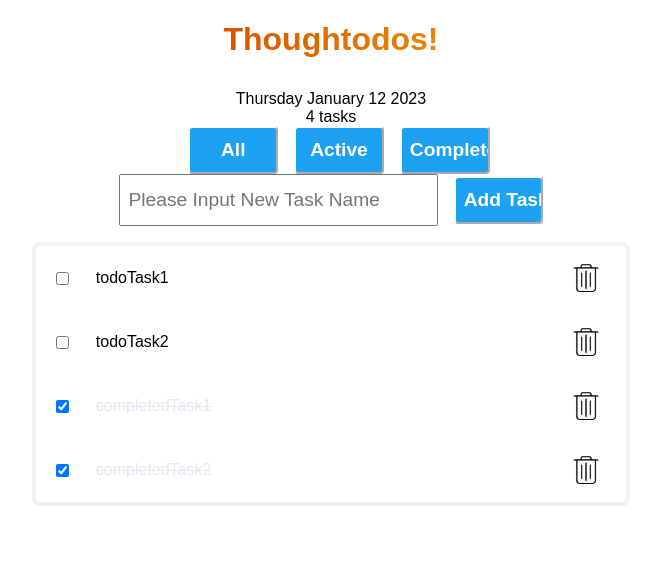
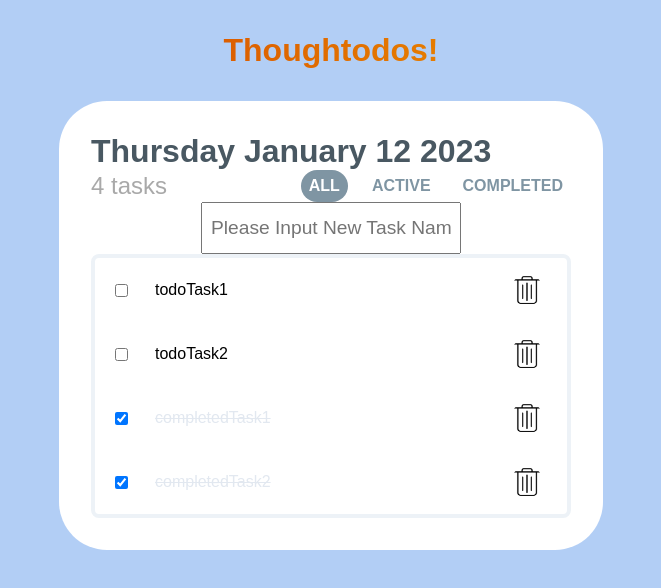
Before and after one commit to charlotte-xiao/thoughtodos, a React (Create React App) app: page / in a window 1280 px wide. Shown: the top 588 px of the page, without its empty margins (309-970 px from the left). Built offline with nearby package versions, Linux system fonts and the light colour scheme.

Commit message:
<feat, xs, [E-8]>: modify add task way and add css

```diff
--- a/src/App.tsx
+++ b/src/App.tsx
@@ -8,17 +8,22 @@ const Header = styled.header`
   h1 {
     font-size: 2rem;
     font-weight: 800;
+    margin: 0;
+    padding: 2rem;
   }
+
   background: linear-gradient(0.25turn, #c21500, #ffc500);
   -webkit-background-clip: text;
   color: transparent;
 `;
 
 const Container = styled.div`
-    background-color: white;
+  background-color: #b2cef5;
   font-family: "Google Sans", sans-serif;
-    width: 60%;
-    margin: 0 auto;
+  width: 100vw;
+  height: 100vh;
+  margin: 0;
+  padding: 0;
   text-align: center;
 `;
 
--- a/src/component/AddTask/index.tsx
+++ b/src/component/AddTask/index.tsx
@@ -1,4 +1,4 @@
-import React, {ChangeEvent} from "react";
+import React, {ChangeEvent, KeyboardEvent} from "react";
 import Task from "../../models/Task";
 import styled from "styled-components";
 import {ACTION_TYPE} from "../../constants/ActionType";
@@ -9,6 +9,45 @@ import moment from "moment";
 import TaskList from "../../models/TaskList";
 import {TaskFilterCondition} from "../../constants/TaskFilterCondition";
 
+const NowDate = styled.div`
+  font-weight: bolder;
+  font-size: 2rem;
+  color: #495862;
+  text-align: left;
+`
+
+const ShowBox = styled.div`
+  display: flex;
+  flex-direction: row;
+  align-items: center;
+
+  div {
+    font-weight: normal;
+    font-size: 1.5rem;
+    color: darkgray;
+    flex: 1;
+    text-align: left;
+  }
+`
+
+const Button = styled.input`
+  color: #7f95a3;
+  background-color: white;
+  font-size: medium;
+  font-weight: bolder;
+  height: 2rem;
+  line-height: 2rem;
+  padding: 0 0.5rem;
+  margin-left: 1rem;
+  border: 0;
+  border-radius: 1rem;
+
+  &.is_active {
+    color: white;
+    background-color: #7f95a3;
+  }
+`;
+
 const Input = styled.input`
   font-size: larger;
   width: 50%;
@@ -16,56 +55,62 @@ const Input = styled.input`
   padding: 0.5rem;
 `;
 
-const Button = styled.input`
-  color: white;
-  font-size: larger;
-  font-weight: bolder;
-  background-color: rgb(29, 161, 242);
-  width: 15%;
-  height: 3rem;
-  padding: 0.5rem;
-  margin-left: 1rem;
-  border-color: white;
-  border-radius: 0.25rem;
-`;
-
 type AddTaskProps = {
     amount: number
     handleAddTask(taskName: string): void;
-    changeTaskFilterCondition(taskFilterCondition: TaskFilterCondition): void;
+    changeTaskFilterCondition(taskFilterCondition: number): void;
 }
 
 type AddTaskState = {
-    taskName: string
+    taskName: string,
+    taskFilterCondition: number
 }
 
 class AddTaskComponent extends React.Component<AddTaskProps, AddTaskState> {
 
     constructor(props: AddTaskProps) {
         super(props);
-        this.state = {taskName: ''}
+        this.state = {
+            taskName: '',
+            taskFilterCondition: TaskFilterCondition.ALL
+        }
     }
 
-    handleAddTask = () => {
-        this.props.handleAddTask(this.state.taskName);
+    handleAddTask = (event: KeyboardEvent<HTMLInputElement>) => {
+        if (event.code === 'Enter') {
+            this.props.handleAddTask(this.state.taskName);
+        }
     }
 
     handleChangeTaskName = (event: ChangeEvent<HTMLInputElement>) => {
         this.setState({taskName: event.target.value})
     }
+    handleChangeTaskFilterCondition = (condition: number) => {
+        this.setState({...this.state, taskFilterCondition: condition});
+        this.props.changeTaskFilterCondition(condition);
+    }
 
     render() {
         return (
-            <>
-                <div>{moment().format('dddd MMMM D YYYY')}</div>
-                <div>{this.props.amount} tasks</div>
-                <Button type="button" value="All" onClick={() => this.props.changeTaskFilterCondition(TaskFilterCondition.ALL)}/>
-                <Button type="button" value="Active" onClick={() => this.props.changeTaskFilterCondition(TaskFilterCondition.ACTIVE)}/>
-                <Button type="button" value="Completed" onClick={() => this.props.changeTaskFilterCondition(TaskFilterCondition.COMPLETED)}/>
-                <Input type="text" value={this.state.taskName} onChange={this.handleChangeTaskName}
+            <div>
+                <NowDate>{moment().format('dddd MMMM D YYYY')}</NowDate>
+                <ShowBox>
+                    <div>{this.props.amount} tasks</div>
+                    {
+                        Object.entries(TaskFilterCondition).map((condition) => (
+                            <Button type="button" value={condition[0]} key={condition[1]}
+                                    className={condition[1] === this.state.taskFilterCondition ? 'is_active' : ''}
+                                    onClick={() => {
+                                        this.handleChangeTaskFilterCondition(condition[1])
+                                    }}/>
+                        ))
+                    }
+                </ShowBox>
+                <Input type="text" value={this.state.taskName}
+                       onKeyDown={this.handleAddTask}
+                       onChange={this.handleChangeTaskName}
                        placeholder="Please Input New Task Name"/>
-                <Button type="button" onClick={this.handleAddTask} value="Add Task"/>
-            </>);
+            </div>);
     }
 
 }
--- a/src/constants/TaskFilterCondition.tsx
+++ b/src/constants/TaskFilterCondition.tsx
@@ -1,5 +1,5 @@
-export enum TaskFilterCondition {
-    ALL = 0,
-    ACTIVE = 1,
-    COMPLETED = 2
+export const TaskFilterCondition = {
+    ALL: 0,
+    ACTIVE : 1,
+    COMPLETED : 2
 }
--- /dev/null
+++ b/src/index.css
@@ -0,0 +1,9 @@
+body,
+html,
+ul,
+ol,
+h1,
+p {
+    margin: 0;
+    padding: 0;
+}
--- a/src/index.tsx
+++ b/src/index.tsx
@@ -1,6 +1,7 @@
 import React from 'react';
 import ReactDOM from 'react-dom/client';
 import App from './App';
+import './index.css';
 
 const root = ReactDOM.createRoot(
     document.getElementById('root') as HTMLElement
--- a/src/pages/TaskPage/index.tsx
+++ b/src/pages/TaskPage/index.tsx
@@ -7,7 +7,12 @@ import TaskList from "../../models/TaskList";
 import {TaskFilterCondition} from "../../constants/TaskFilterCondition";
 
 const Content = styled.div`
-  margin: 2rem 5rem;
+  background-color: white;
+  width: 60vh;
+  margin: 0 auto;
+  padding: 2rem;
+  border-radius: 3rem;
+  text-align: center;
 `
 
 type TaskPageProps = {
@@ -27,7 +32,7 @@ class TaskPage extends React.Component<TaskPageProps, TaskPageState> {
         }
     }
 
-    changeTaskFilterCondition = (taskFilterCondition: TaskFilterCondition) => {
+    changeTaskFilterCondition = (taskFilterCondition: number) => {
         this.setState({
             taskFilterCondition: taskFilterCondition
         });
```
Also changed, not shown: 2 other files (tests, documents, lock files or other folders). Lines whose indentation alone changed are shown as unchanged.
